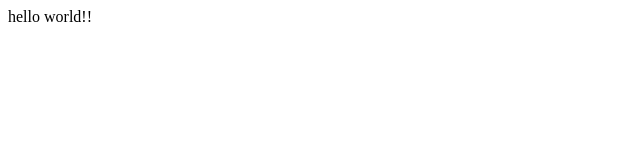
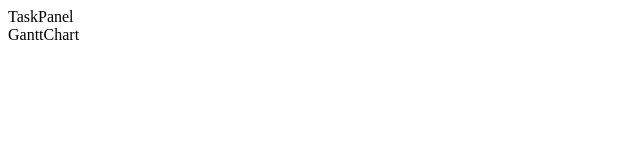
Before and after one commit to twobelian/react-gantt, a React app: page / in a window 1280 px wide. Shown: the top 160 px of the page, without its empty margins (0-640 px from the left). Built offline with nearby package versions, Linux system fonts and the light colour scheme.

Commit message:
file struct

```diff
--- a/src/App.jsx
+++ b/src/App.jsx
@@ -1,11 +1,10 @@
 import React, { Component } from 'react'
+import Gantt from './containers/Gantt.jsx'
 
 class App extends Component {
     render() {
         return (
-            <div>
-                hello world!!
-            </div>
+            <Gantt />
         )
     }
 }
--- /dev/null
+++ b/src/components/GanttChart/GanttChart.jsx
@@ -0,0 +1,11 @@
+import React, { Component } from 'react'
+
+export default class GanttChart extends Component {
+    render() {
+        return (
+            <div>
+                GanttChart
+            </div>
+        )
+    }
+}
--- /dev/null
+++ b/src/components/TaskPanel/TaskPanel.jsx
@@ -0,0 +1,11 @@
+import React, { Component } from 'react'
+
+export default class TaskPanel extends Component {
+    render() {
+        return (
+            <div>
+                TaskPanel
+            </div>
+        )
+    }
+}
--- /dev/null
+++ b/src/containers/Gantt.jsx
@@ -0,0 +1,14 @@
+import React, { Component } from 'react'
+import TaskPanel from '../components/TaskPanel/TaskPanel.jsx'
+import GanttChart from '../components/GanttChart/GanttChart.jsx'
+
+export default class Gantt extends Component {
+    render() {
+        return (
+            <div>
+                <TaskPanel />
+                <GanttChart />
+            </div>
+        )
+    }
+}
```
